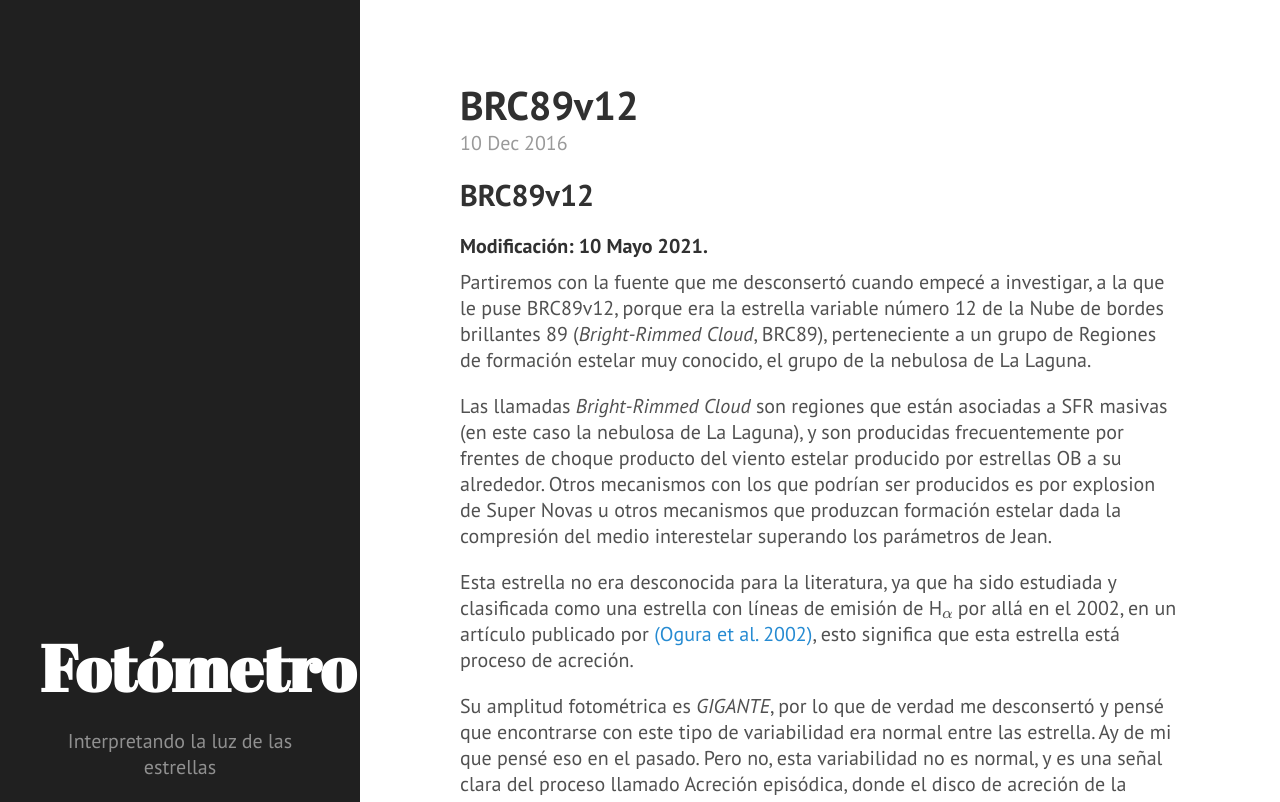
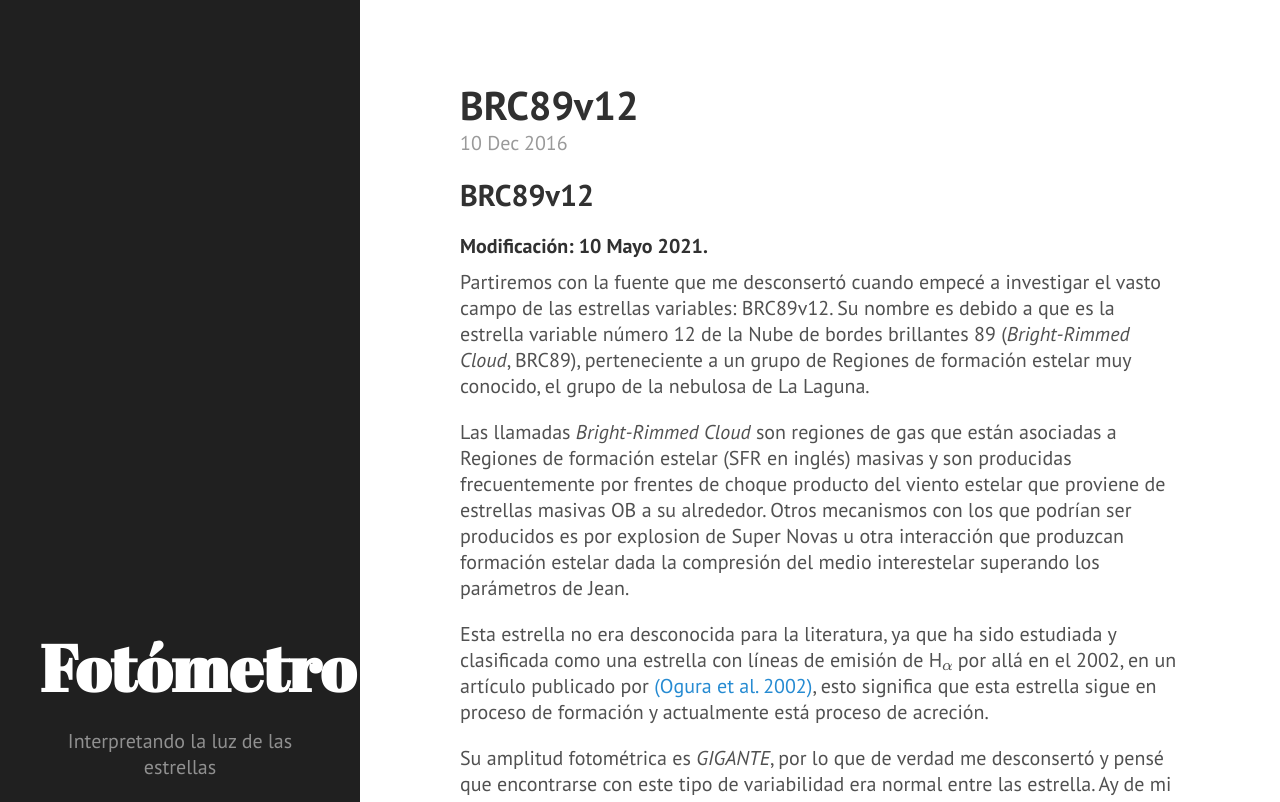
Before and after one commit to nicomedinap/nicomedinap.github.io, a Jekyll site: the page built from estrellas/_posts/2016-12-10-BRC89v12.md, in a window 1280 px wide and 1400 px high, cut to the strip 0-802 px from the top of the window. Built offline with Jekyll 4.4.1, drawn with Linux system fonts in a browser that asks for light colours; formulas are drawn with MathJax 3; a script that is not in the unit is left out; some of the changed text lies outside the part shown.

Commit message:
Update 2016-12-10-BRC89v12.md

```diff
--- a/estrellas/_posts/2016-12-10-BRC89v12.md
+++ b/estrellas/_posts/2016-12-10-BRC89v12.md
@@ -8,16 +8,16 @@ mathjax: true
 ## BRC89v12
 #### Modificación: 10 Mayo 2021.
 
-Partiremos con la fuente que me desconsertó cuando empecé a investigar, a la que le puse BRC89v12, porque era la estrella variable número 12 de la Nube de bordes brillantes 89 (*Bright-Rimmed Cloud*, BRC89), perteneciente a un grupo de Regiones de formación estelar muy conocido, el grupo de la nebulosa de La Laguna.
+Partiremos con la fuente que me desconsertó cuando empecé a investigar el vasto campo de las estrellas variables: BRC89v12. Su nombre es debido a que es la estrella variable número 12 de la Nube de bordes brillantes 89 (*Bright-Rimmed Cloud*, BRC89), perteneciente a un grupo de Regiones de formación estelar muy conocido, el grupo de la nebulosa de La Laguna.
 
-Las llamadas *Bright-Rimmed Cloud* son regiones que están asociadas a SFR masivas (en este caso la nebulosa de La Laguna), y son producidas frecuentemente por frentes de choque producto del viento estelar producido por estrellas OB a su alrededor. Otros mecanismos con los que podrían ser producidos es por explosion de Super Novas u otros mecanismos que produzcan formación estelar dada la compresión del medio interestelar superando los parámetros de Jean.
+Las llamadas *Bright-Rimmed Cloud* son regiones de gas que están asociadas a Regiones de formación estelar (SFR en inglés) masivas y son producidas frecuentemente por frentes de choque producto del viento estelar que proviene de estrellas masivas OB a su alrededor. Otros mecanismos con los que podrían ser producidos es por explosion de Super Novas u otra interacción que produzcan formación estelar dada la compresión del medio interestelar superando los parámetros de Jean.
 
-Esta estrella no era desconocida para la literatura, ya que ha sido estudiada y clasificada como una estrella con líneas de emisión de H$_\alpha$ por allá en el 2002, en un artículo publicado por [(Ogura et al. 2002)](http://simbad.u-strasbg.fr/simbad/sim-id?Ident=%402517934&Name=%5bOSP2002%5d%20BRC%2089%20%209&submit=submit), esto significa que esta estrella está proceso de acreción.
+Esta estrella no era desconocida para la literatura, ya que ha sido estudiada y clasificada como una estrella con líneas de emisión de H$_\alpha$ por allá en el 2002, en un artículo publicado por [(Ogura et al. 2002)](http://simbad.u-strasbg.fr/simbad/sim-id?Ident=%402517934&Name=%5bOSP2002%5d%20BRC%2089%20%209&submit=submit){:target="_blank"}, esto significa que esta estrella sigue en proceso de formación y actualmente está proceso de acreción.
 
 Su amplitud fotométrica es *GIGANTE*, por lo que de verdad me desconsertó y pensé que encontrarse con este tipo de variabilidad era normal entre las estrella. Ay de mi que pensé eso en el pasado. Pero no, esta variabilidad no es normal, y es una señal clara del proceso llamado Acreción episódica, donde el disco de acreción de la proto-estrella se desprende en trozos y la acreción no es constante. Los cambios drásticos de su brillo suceden cuando el proceso de acreción comienza y se detiene.
 
 ### Propiedades básicas conocidas:
-- Coordenadas:  Ra=$272.478^{\odot}$,  Dec=$-24.09553^{\odot}$
+- Coordenadas:  Ra=$272.478^{\circ}$,  Dec=$-24.09553^{\circ}$
 - Magnitud promedio en banda $K_s=$14.23 [mag]
 - Amplitud fotométrica: $\Delta K_{s}=$ 3.813 [mag]
 - Tipo asociado: Estrella jóven Eruptiva
```
